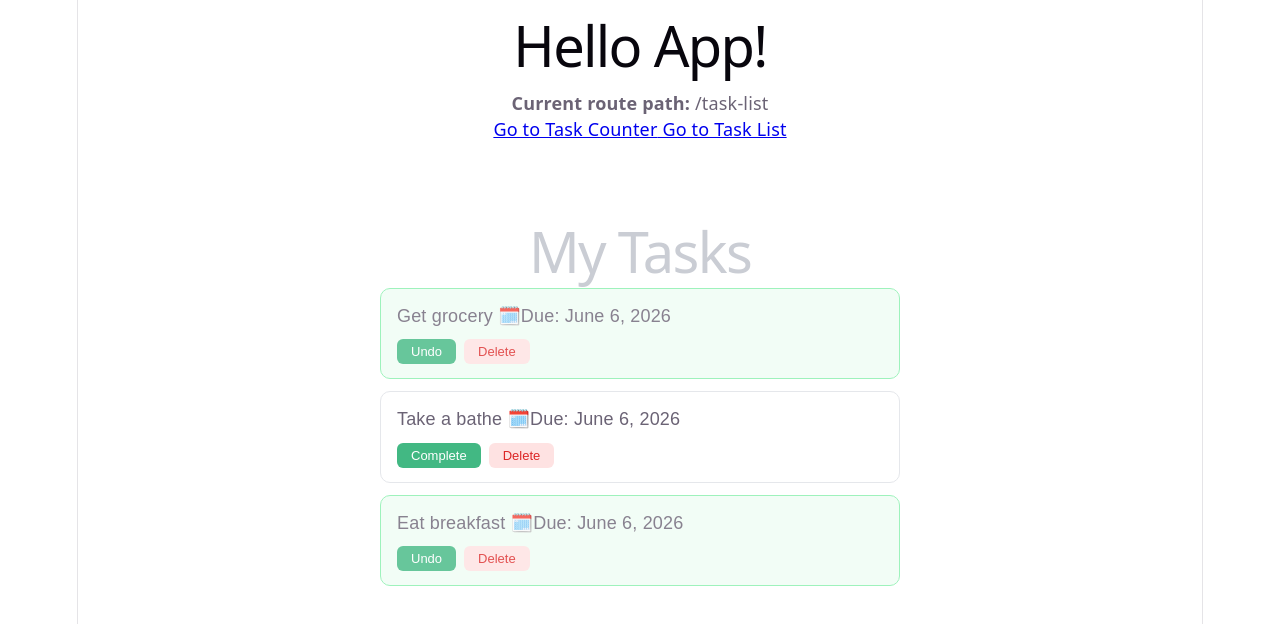
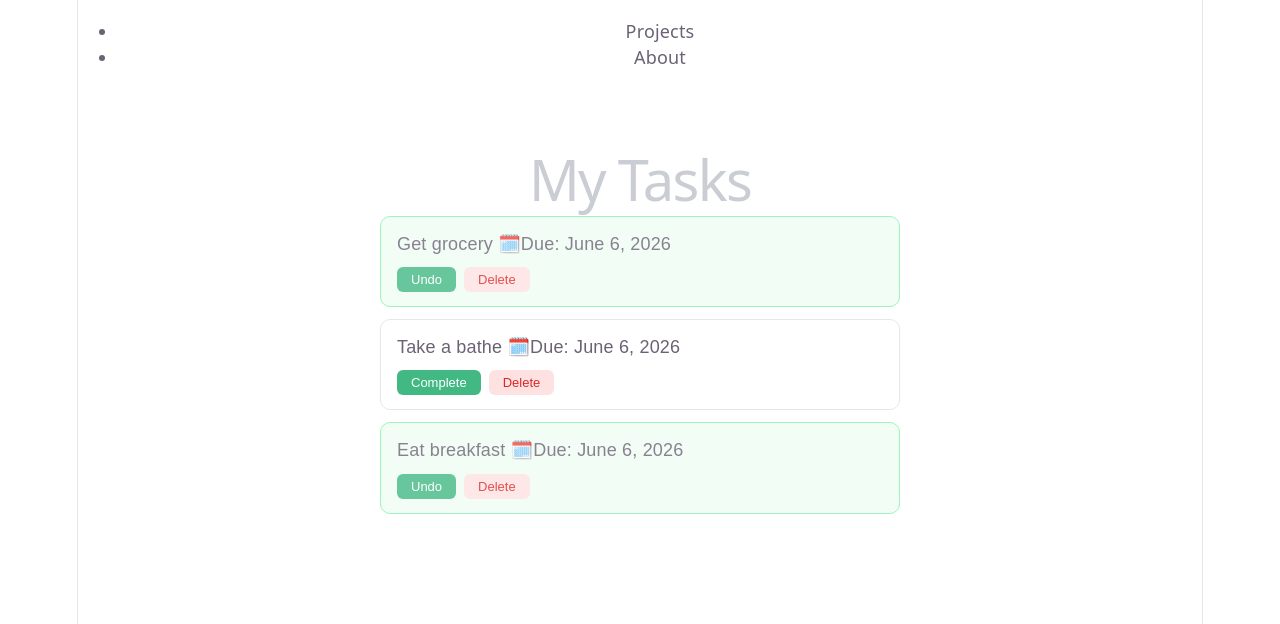
Before and after one commit to ervnmrcdo/MERCADO_ERVIN_FRONTEND, a Vue app: page /task-list in a window 1280 px wide. Shown: the top 624 px of the page. Built offline with nearby package versions, Linux system fonts and the light colour scheme.

Commit message:
add: navbar

```diff
--- a/src/App.vue
+++ b/src/App.vue
@@ -1,17 +1,11 @@
 <script setup>
 import HelloWorld from "./components/HelloWorld.vue";
+import NavBar from "./components/NavBar.vue";
 import TaskCounter from "./components/TaskCounter.vue";
 </script>
 
 <template>
-  <h1>Hello App!</h1>
-  <p><strong>Current route path:</strong> {{ $route.fullPath }}</p>
-  <nav>
-    <RouterLink to="/task-counter"> Go to Task Counter</RouterLink>
-    <RouterLink to="/task-list"> Go to Task List</RouterLink>
-  </nav>
   <main>
     <RouterView />
   </main>
-  <!-- <TaskCounter /> -->
 </template>
--- /dev/null
+++ b/src/components/HomeView.vue
@@ -0,0 +1,14 @@
+
+<template>
+    <div>
+
+    </div>
+</template>
+
+<script scope>
+
+</script>
+
+<style lang="scss" scoped>
+
+</style>
--- /dev/null
+++ b/src/components/NavBar.vue
@@ -0,0 +1,17 @@
+<template>
+    <div>
+        <ul>
+            <li>Projects</li>
+            <li>About</li>
+        </ul>
+    </div>
+</template>
+
+<script scope>
+
+
+</script>
+
+<style lang="scss" scoped>
+
+</style>
--- a/src/components/TaskCounter.vue
+++ b/src/components/TaskCounter.vue
@@ -1,4 +1,5 @@
 <template>
+  <NavBar/>
   <div class="todo-container">
     <h1>Task Counter</h1>
     <div class="task-addition-container">
@@ -113,6 +114,7 @@
 
 <script setup>
 import { ref, reactive, computed, watch } from "vue";
+import NavBar from "./NavBar.vue";
 
 const newTaskName = ref("");
 const newTaskPriority = ref("low");
@@ -215,6 +217,7 @@ function clearAllDone() {
 
 .todo-container {
   align-self: center;
+  justify-self: center;
   display: block;
   min-width: 70%;
   border-style: solid;
@@ -223,6 +226,7 @@ function clearAllDone() {
   margin-top: 33px;
   min-height: 600px;
   max-height: 600px;
+  max-width: 75%;
   background: #0d0b17;
   background: linear-gradient(
     30deg,
--- a/src/components/TaskListView.vue
+++ b/src/components/TaskListView.vue
@@ -7,6 +7,7 @@
 <script setup>
 import { ref } from "vue";
 import TaskCard from "./TaskCard.vue";
+import NavBar from "./NavBar.vue";
 
 // TODO 1: Create a ref() tasks array with at least 3 sample tasks
 // Each task: { id, name, done, dueDate }
@@ -33,6 +34,7 @@ function handleDelete(id) {
 </script>
 
 <template>
+  <NavBar/>
   <div class="task-list-view">
     <h1>My Tasks</h1>
   <div v-if="tasks.length === 0">
--- a/src/style.css
+++ b/src/style.css
@@ -24,10 +24,10 @@
   text-rendering: optimizeLegibility;
   -webkit-font-smoothing: antialiased;
   -moz-osx-font-smoothing: grayscale;
-
+/*
   @media (max-width: 1024px) {
     font-size: 16px;
-  }
+  } */
 }
 
 @media (prefers-color-scheme: dark) {
```
Also changed, not shown: router/index.js (+9 -7 lines).
